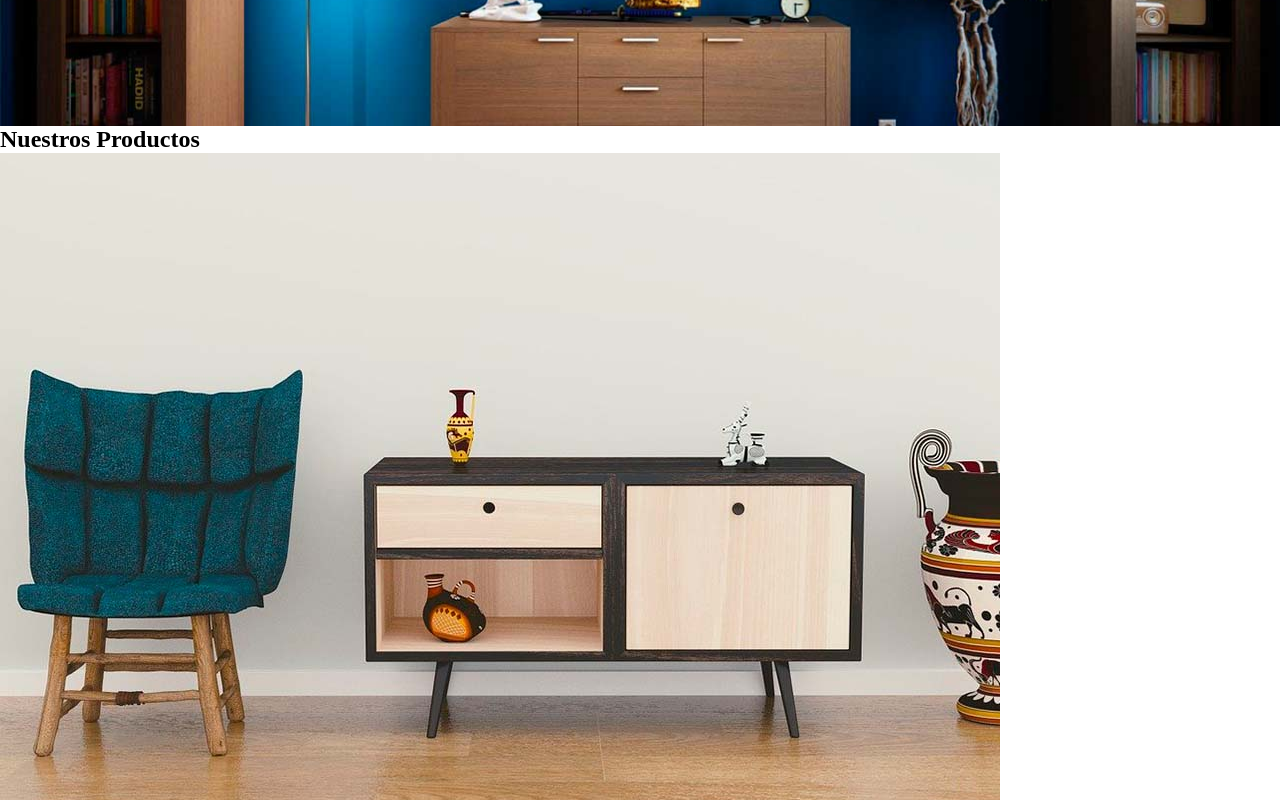
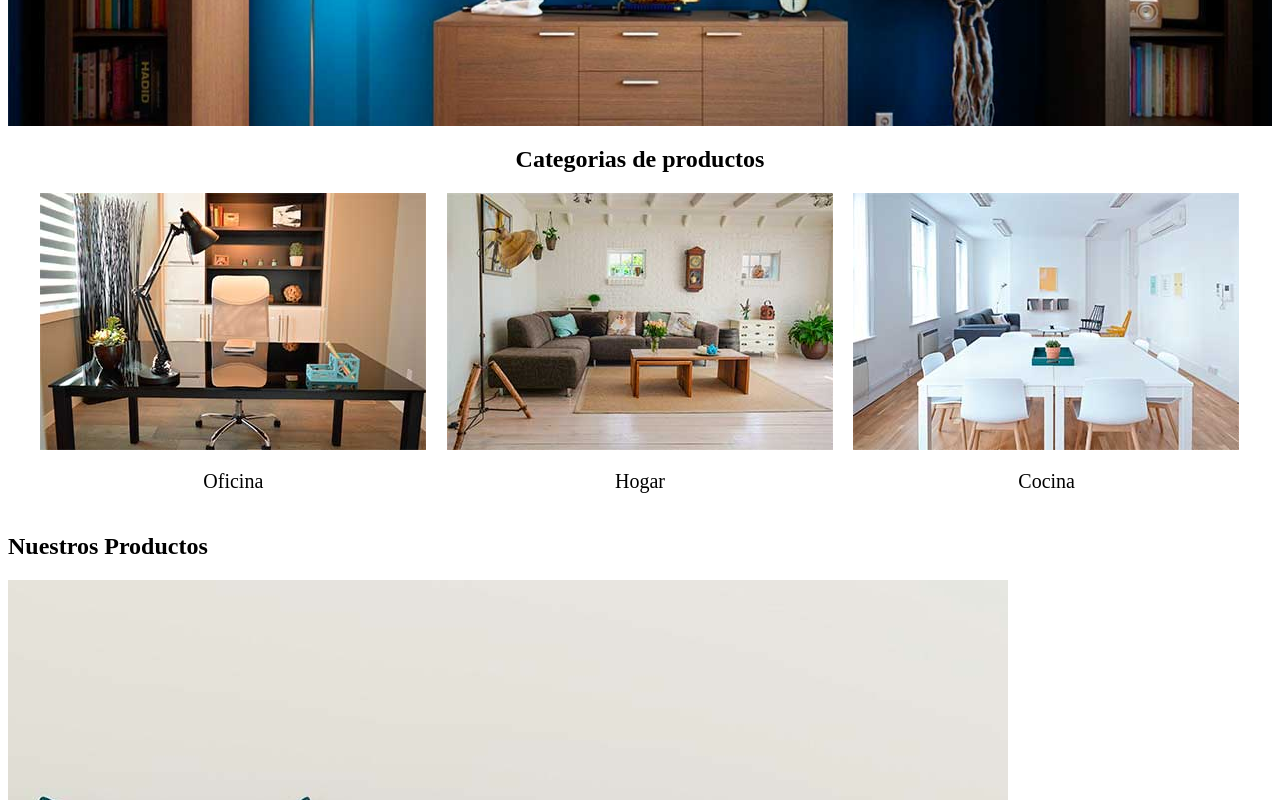
Before and after one commit to thecakeisalie81/Curso-HTML5-CSS, a plain HTML site: page Ecommerce/index.html in a window 1280 px wide. Shown: the part 620-1420 px from the top of the page. Drawn offline with Linux system fonts and the light colour scheme.

Commit message:
me voy a dormir

```diff
--- a/Ecommerce/index.html
+++ b/Ecommerce/index.html
@@ -26,6 +26,29 @@
     </div>
 
     <div class="hero"></div>
+
+    <section class="contenedor categorias">
+        <h2>Categorias de <span>productos</span></h2>
+
+        <div class="listado-categorias">
+            <div class="categoria">
+                <img src="img/categoria1.jpg" alt="Imagen categoria">
+                <a href="#">Oficina</a>
+            </div>
+
+            <div class="categoria">
+                <img src="img/categoria2.jpg" alt="Imagen categoria">
+                <a href="#">Hogar</a>
+            </div>
+
+            <div class="categoria">
+                <img src="img/categoria3.jpg" alt="Imagen categoria">
+                <a href="#">Cocina</a>
+            </div>
+
+        </div>
+
+    </section>
 
     <main>
         <h2>Nuestros Productos</h2>
@@ -96,24 +119,6 @@
         </div> <!--Fin listado de productos-->
     </main>
 
-    <section>
-        <h2>Categorias de productos</h2>
-
-        <div>
-            <img src="img/categoria1.jpg" alt="Imagen categoria">
-            <a href="#">Oficina</a>
-        </div>
-
-        <div>
-            <img src="img/categoria2.jpg" alt="Imagen categoria">
-            <a href="#">hogar</a>
-        </div>
-
-        <div>
-            <img src="img/categoria3.jpg" alt="Imagen categoria">
-            <a href="#">Cocina</a>
-        </div>
-    </section>
 
     <section class="sobre-nosotros">
         <div>
--- a/Ecommerce/styles/index.css
+++ b/Ecommerce/styles/index.css
@@ -4,7 +4,6 @@ html {
 
 *, *:before, *:after {
     box-sizing: inherit;
-    margin: 0;
 }
 
 /**Globales**/
@@ -14,6 +13,15 @@ a{
     color: #000;
 }
 
+.contenedor {
+    max-width: 1200px;
+    margin: 0 auto;
+}
+
+img {
+    max-width: 100%;
+    display: block;
+}
 
 
 /* Header y navegacio */
@@ -30,7 +38,7 @@ a{
 .nav-principal {
     padding: 20px 0;
     display: flex;
-    justify-content: first baseline;
+    justify-content: space-between;
 
 }
 
@@ -41,11 +49,30 @@ a{
     background-size: cover;
 }
 
-.contenedor {
-    max-width: 1200px;
-    margin: 0 auto;
-}
-
 .contenedor-navegacion {
     border-top: 1px solid #e1e1e1;
 }
+
+/* Categorias */
+.listado-categorias {
+    display: grid;
+    grid-template-columns: repeat(3, 1fr);
+    gap: 20px;
+}
+
+.categorias h2{
+    text-align: center;
+}
+
+.categoria a {
+    display: block;
+    text-align: center;
+    padding: 20px;
+    font-size: 20px;
+}
+
+.categoria a:hover {
+    background-color: #037bc0;
+    color: #fff;
+    border-bottom-right-radius: 10px;
+}
```
